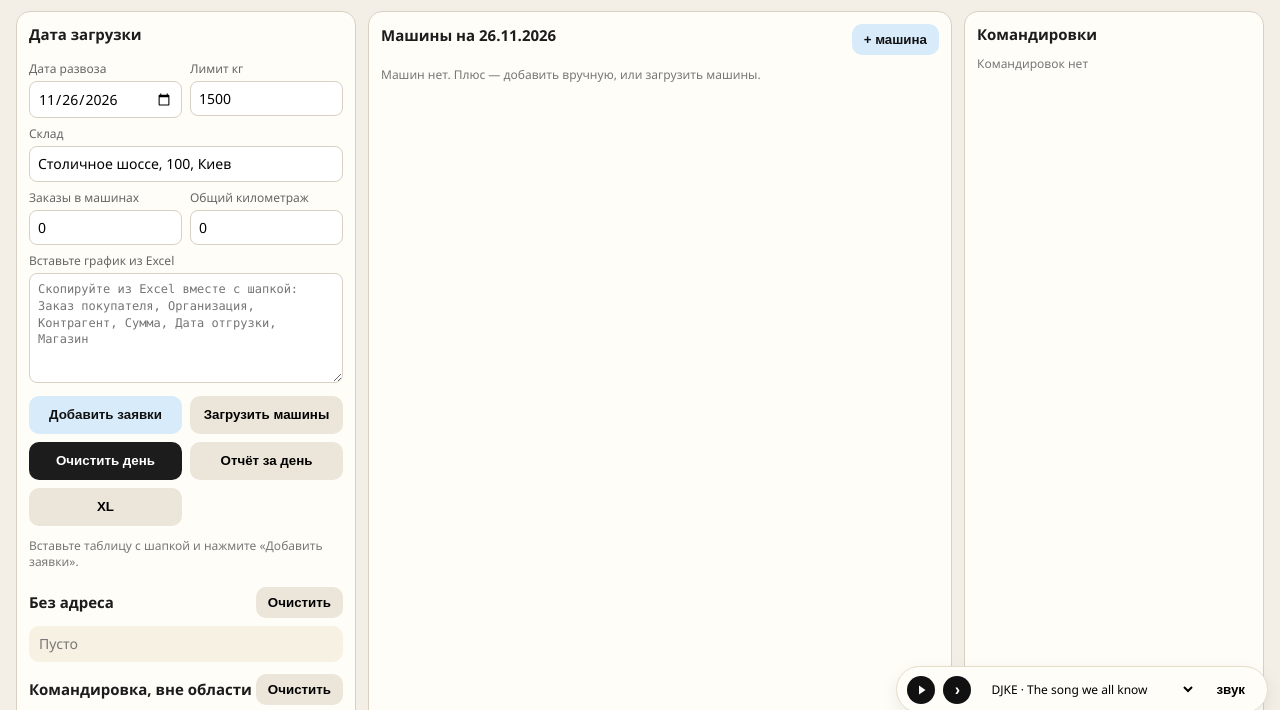
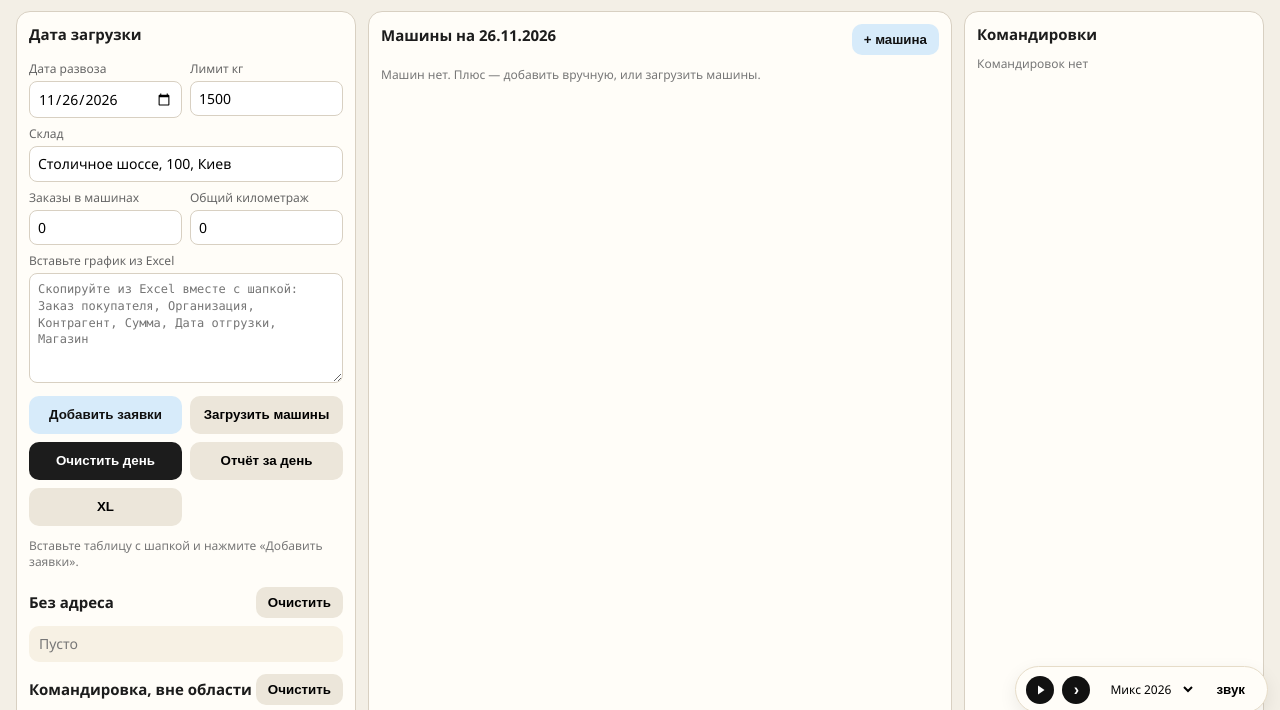
Before and after one commit to hrechishkin-arch/Logick, a plain HTML site: page index.html in a window 1280 px wide. Shown: the part 75-785 px from the top of the page. Drawn offline with Linux system fonts and the light colour scheme.

Commit message:
Replace player tracks with single new mix; remove old tracks

```diff
--- a/index.html
+++ b/index.html
@@ -1355,9 +1355,7 @@ setTimeout(() => {
   </button>
   <button id="logickNext" type="button" title="следующий" style="width:28px;height:28px;min-width:28px;min-height:28px;flex:0 0 28px;border:0;border-radius:50%;background:#111;color:#fff;cursor:pointer;display:flex;align-items:center;justify-content:center;padding:0;box-sizing:border-box;font-size:16px;line-height:1">›</button>
   <select id="logickTrack" style="border:0;background:transparent;font-size:12px;max-width:220px">
-    <option value="track.mp3">DJKE · The song we all know</option>
-    <option value="track-ace.mp3">Ace of Base · All That She Wants</option>
-    <option value="track-cappella.mp3">Cappella · U Got 2 Let The Music</option>
+    <option value="track.mp3">Микс 2026</option>
   </select>
   <button id="logickMute" type="button" style="border:0;background:transparent;cursor:pointer">звук</button>
 </div>
@@ -1389,6 +1387,5 @@ setTimeout(() => {
   audio.onplay = draw; audio.onpause = draw;
 })();
 </script>
-</script>
 </body>
 </html>
```
Also changed, not shown: 3 other files.
